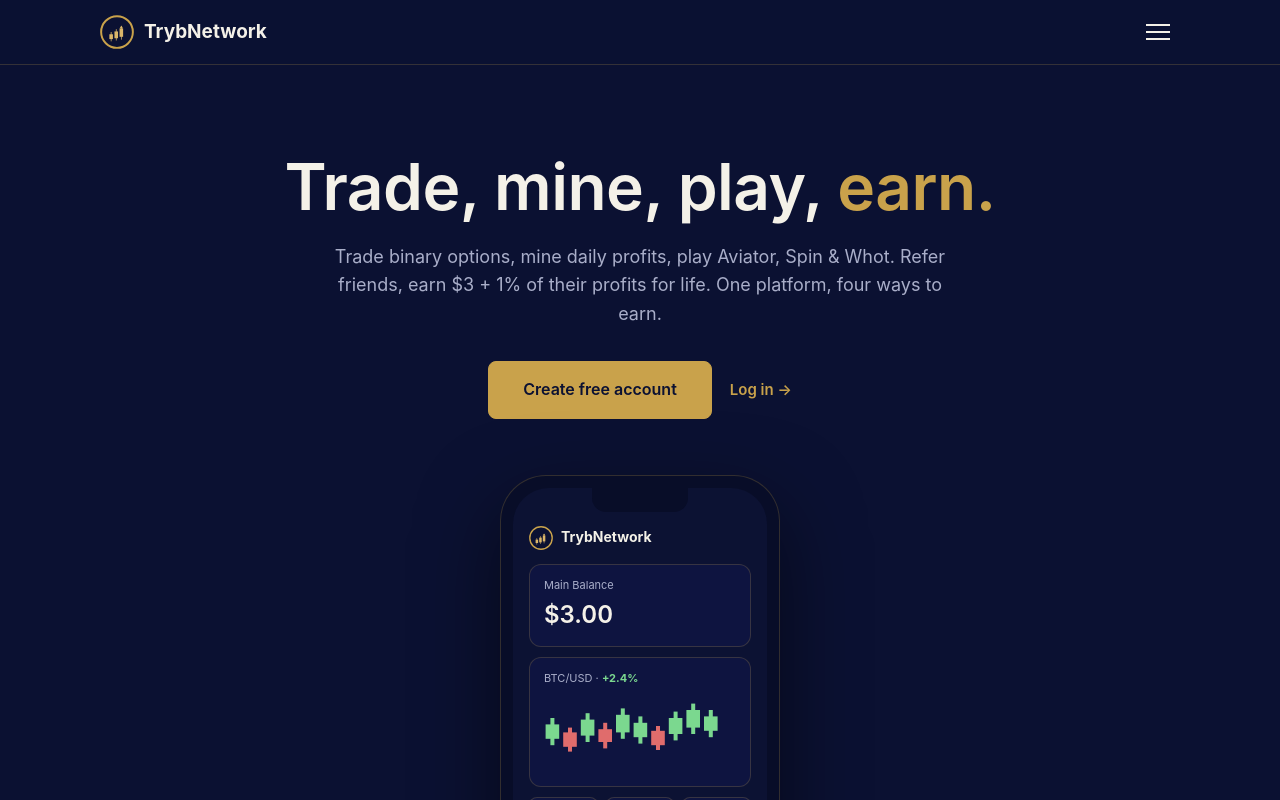
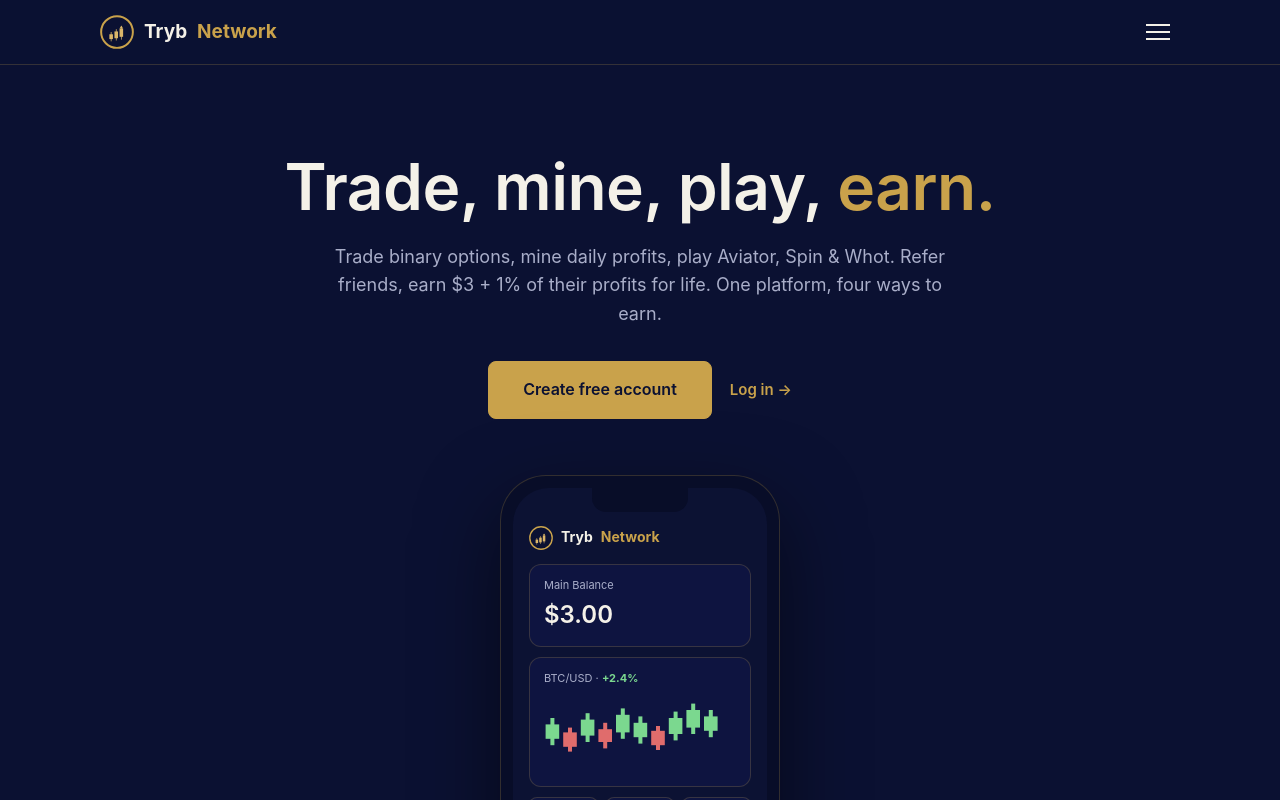
Before and after one commit to Trybnetwork/Trybnetwork.github.io, a plain HTML site: page index.html in a window 1280 px wide. Shown: the top 800 px of the page. Drawn offline with Linux system fonts and the light colour scheme.

Commit message:
Brand: two-color TrybNetwork wordmark, no-wrap

```diff
--- a/index.html
+++ b/index.html
@@ -24,6 +24,7 @@
   nav{position:sticky;top:0;z-index:50;background:rgba(11,17,50,.94);backdrop-filter:blur(10px);border-bottom:1px solid var(--line)}
   .nav-in{display:flex;align-items:center;justify-content:space-between;height:64px}
   .brand{display:flex;align-items:center;gap:10px;font-weight:700;font-size:19px;white-space:nowrap}
+  .brand b{color:var(--gold)}
   .brand svg{width:34px;height:34px}
   .burger{display:flex;flex-direction:column;gap:5px;background:none;border:none;cursor:pointer;padding:10px}
   .burger span{display:block;width:24px;height:2px;background:var(--text);transition:transform .2s ease,opacity .2s ease}
@@ -56,6 +57,7 @@
   .ph-notch{width:96px;height:24px;background:#080D28;border-radius:0 0 14px 14px;margin:-18px auto 14px}
   .ph-head{display:flex;align-items:center;gap:8px;font-weight:700;font-size:14px;margin-bottom:14px;text-align:left}
   .ph-head svg{width:24px;height:24px}
+  .ph-head b{color:var(--gold)}
   .ph-bal{text-align:left;background:var(--navy2);border:1px solid var(--line);border-radius:12px;padding:12px 14px;margin-bottom:10px}
   .ph-bal small{color:var(--muted);font-size:11px;display:block;margin-bottom:2px}
   .ph-bal b{font-size:24px;font-weight:600}
@@ -143,7 +145,7 @@
   <div class="wrap nav-in">
     <a class="brand" href="#top" aria-label="TrybNetwork home">
       <svg viewBox="0 0 1200 1200" aria-hidden="true"><circle cx="600" cy="600" r="560" fill="#0B1132"/><circle cx="600" cy="600" r="560" fill="none" stroke="#C9A24B" stroke-width="70"/><g fill="#DBB669"><rect x="380" y="600" width="26" height="330"/><rect x="330" y="680" width="126" height="170"/><rect x="560" y="500" width="26" height="400"/><rect x="510" y="580" width="126" height="240"/><rect x="740" y="400" width="26" height="470"/><rect x="690" y="480" width="126" height="290"/><polygon points="690,480 816,480 753,370"/></g></svg>
-      TrybNetwork
+      Tryb<b>Network</b>
     </a>
     <button class="burger" id="burger" aria-label="Menu" aria-expanded="false"><span></span><span></span><span></span></button>
   </div>
@@ -173,7 +175,7 @@
           <div class="ph-notch"></div>
           <div class="ph-head">
             <svg viewBox="0 0 1200 1200"><circle cx="600" cy="600" r="560" fill="#0B1132"/><circle cx="600" cy="600" r="560" fill="none" stroke="#C9A24B" stroke-width="70"/><g fill="#DBB669"><rect x="380" y="600" width="26" height="330"/><rect x="330" y="680" width="126" height="170"/><rect x="560" y="500" width="26" height="400"/><rect x="510" y="580" width="126" height="240"/><rect x="740" y="400" width="26" height="470"/><rect x="690" y="480" width="126" height="290"/><polygon points="690,480 816,480 753,370"/></g></svg>
-            TrybNetwork
+            Tryb<b>Network</b>
           </div>
           <div class="ph-bal"><small>Main Balance</small><b>$3.00</b></div>
           <div class="ph-chart">
```
